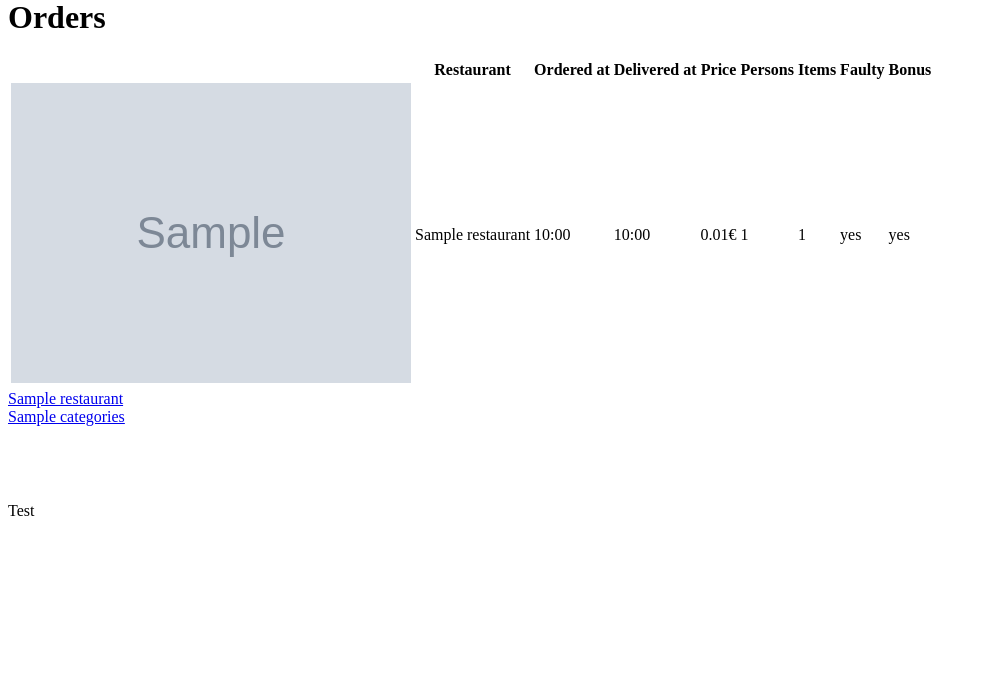
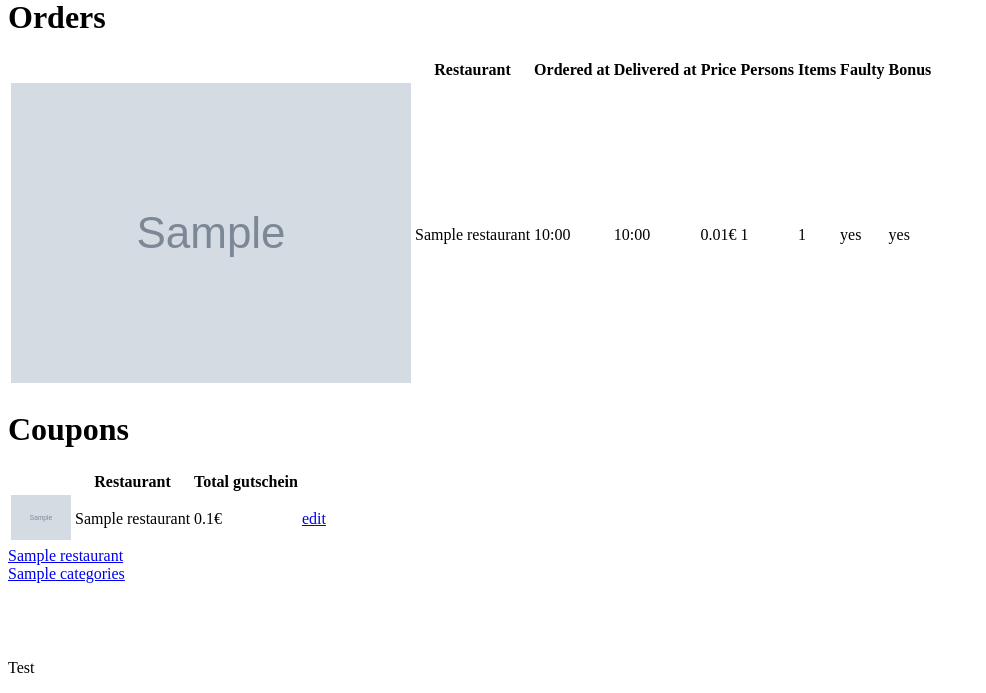
Before and after one commit to arthsmiller/foodpicker, a Symfony app: template templates/index.html.twig in a window 1280 px wide. Shown: the part 223-916 px from the top of the page, without its empty margins (0-986 px from the left). Before the commit the page ends 739 px from the top, so only its background shows below. Run offline with Twig, Linux system fonts and the light colour scheme; the template is opened without the code that fills it: most values are stand-ins (such as "Sample title", 1, 10 or a date in 2020); grey boxes marked "Sample" are stand-in pictures; some libraries are stand-ins or nearby versions; grey boxes are pictures that could not be loaded.

Commit message:
fixed adding and displaying coupons

```diff
--- a/src/Controller/IndexController.php
+++ b/src/Controller/IndexController.php
@@ -2,6 +2,7 @@
 
 namespace App\Controller;
 
+use App\Entity\Coupon;
 use App\Entity\Order;
 use App\Entity\Restaurant;
 use Doctrine\Persistence\ManagerRegistry;
@@ -19,6 +20,7 @@ class IndexController extends AbstractController
 
         $restaurants = $doctrine->getRepository(Restaurant::class)->findAll();
         $orders = $doctrine->getRepository(Order::class)->findAll();
+        $coupons = $doctrine->getRepository(Coupon::class)->findAll();
 
         // define each restaurant for calculations
         if ($restaurants == NULL) $moneySpent = 0;
@@ -39,6 +41,7 @@ class IndexController extends AbstractController
         [
             'restaurants' => $restaurants,
             'orders' => $orders,
+            'coupons' => $coupons,
             'money_spent' => $moneySpent,
         ]);
     }
--- a/src/Controller/NewCouponController.php
+++ b/src/Controller/NewCouponController.php
@@ -28,11 +28,11 @@ class NewCouponController extends AbstractController
             $coupon = new Coupon();
 
             $data = $form->getData();
-            $coupon->setRestaurant($data["restaurant"]);
+            $coupon->setRestaurant($data["restaurants"]);
             $coupon->setReceiveDate(Carbon::createFromFormat('H:i', $data["receive_time"]));
             $coupon->setExpirationDate(Carbon::createFromFormat('H:i', $data["expiration_time"]));
             $coupon->setAmount($data["amount"]);
-            $coupon->setRedeemed($data["redeemed"]);
+            $coupon->setRedeemed(false);
 
             $manager->persist($coupon);
             $manager->flush();
--- a/templates/index.html.twig
+++ b/templates/index.html.twig
@@ -69,6 +69,35 @@
         </table>
     </div>
 
+    <div class="table-responsive">
+        <h1>Coupons</h1>
+        <table class="table table-vcenter">
+            <thead>
+            <tr>
+                <th class="w-auto"></th>
+                <th>Restaurant</th>
+                <th>Total gutschein</th>
+                <th></th>
+            </tr>
+            </thead>
+            <tbody>
+            {% for coupon in coupons %}
+                <tr>
+                    {% if coupon.restaurant.logoUrl is defined %}
+                        <td><img src="{{ asset(coupon.restaurant.logoUrl) }}" width="60px"> </td>
+                        <td >{{ coupon.restaurant.name }}</td>
+                    {% else %}
+                        <td>no image</td>
+                        <td >all</td>
+                    {% endif %}
+                    <td>{{ coupon.amount / 100 }}€</td>
+                    <td><a href="/edit-restaurant/{{ coupon.id }}">edit</a></td>
+                </tr>
+            {%  endfor %}
+            </tbody>
+        </table>
+    </div>
+
     <div class="row row-cards">
         {% for restaurant in restaurants %}
         <div class="col-md-6 col-xl-3">
```
Also changed, not shown: src/Entity/Coupon.php (+7 -7 lines).
